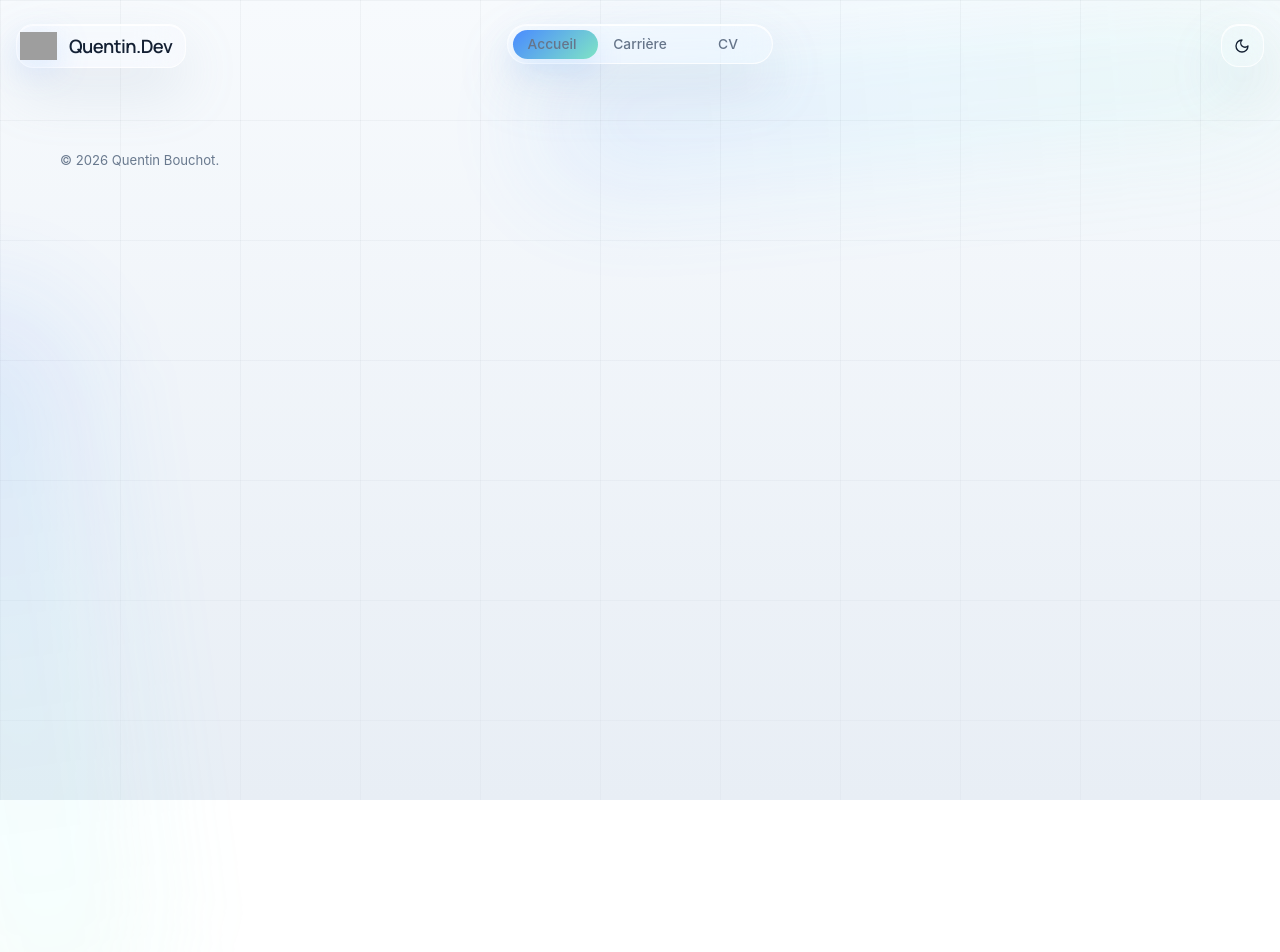
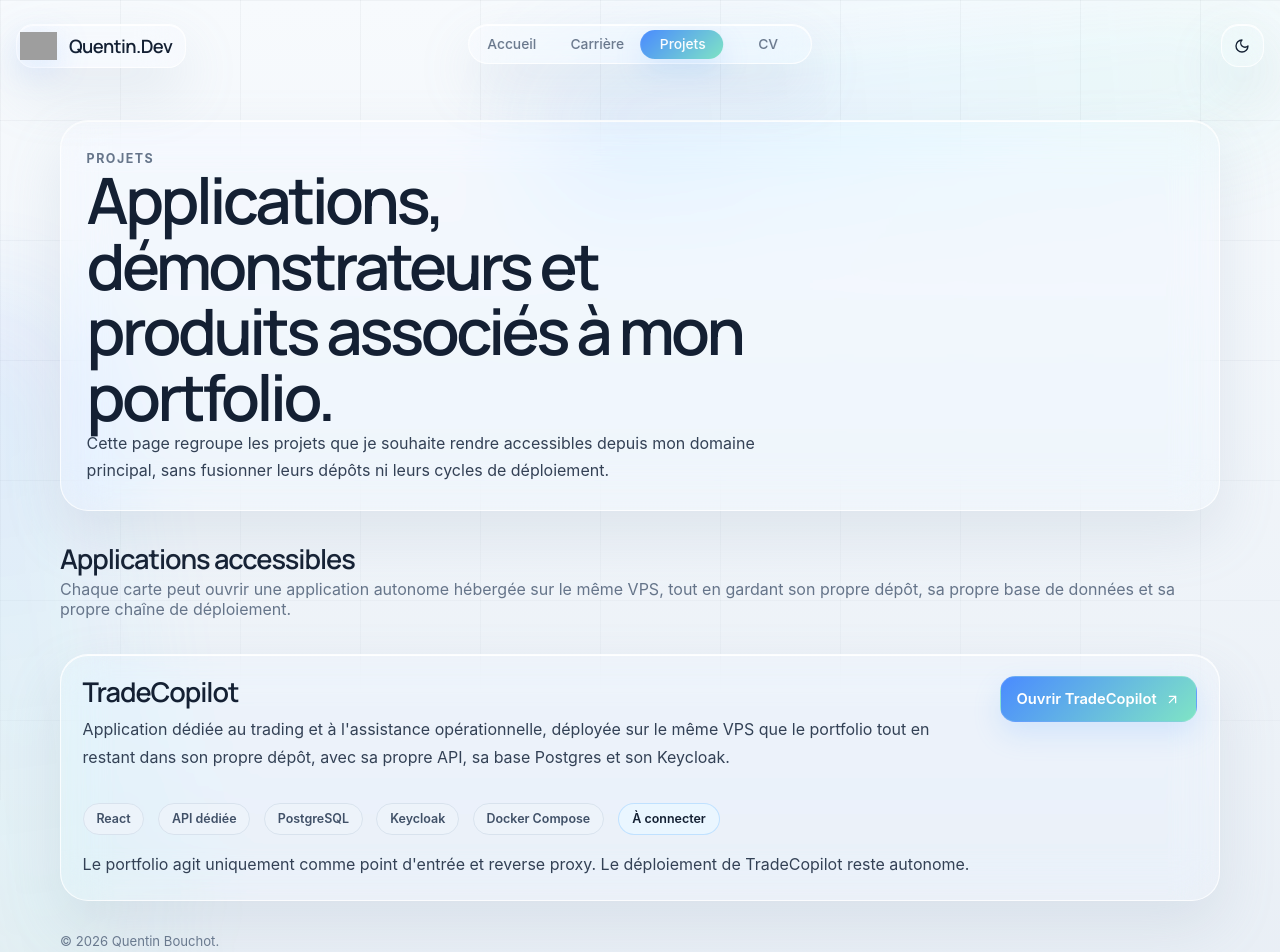
Before and after one commit to QuentinB21/Portfolio_website, a React (Vite) app: page /projets in a window 1280 px wide. Shown: the top 952 px of the page. Before the commit the page ends 800 px from the top, so only its background shows below. Built offline with nearby package versions, Linux system fonts and the light colour scheme; no server answers; grey boxes are pictures that could not be loaded.

Commit message:
feat: integrate TradeCopilot application with reverse proxy and update documentation

```diff
--- a/src/App.css
+++ b/src/App.css
@@ -593,6 +593,13 @@
   display: flex;
   flex-direction: column;
   gap: 0.55rem;
+}
+
+.project-note {
+  margin: 0;
+  color: var(--text-muted);
+  font-size: 0.92rem;
+  line-height: 1.6;
 }
 
 .timeline-list {
--- a/src/App.tsx
+++ b/src/App.tsx
@@ -12,6 +12,7 @@ import { useProfileAge } from './hooks/useProfileAge'
 import { useThemePreference } from './hooks/useThemePreference'
 import { CvPage } from './pages/CvPage'
 import { OverviewPage } from './pages/OverviewPage'
+import { ProjectsPage } from './pages/ProjectsPage'
 import { WorkPage } from './pages/WorkPage'
 import { buildAnalyticsContext, initializeAnalytics, sendAnalyticsEvent } from './utils/analytics'
 import { printHtmlContent } from './utils/printCv'
@@ -87,6 +88,7 @@ function App() {
           <Routes>
             <Route path="/" element={<OverviewPage onNavigate={handleNavigate} currentAge={currentAge} />} />
             <Route path="/work" element={<WorkPage timelineEntries={timelineEntries} />} />
+            <Route path="/projets" element={<ProjectsPage />} />
             <Route path="/cv" element={<CvPage cvHtml={cvHtml} cvLoading={cvLoading} cvError={cvError} />} />
           </Routes>
         </SiteChrome>
--- a/src/config/site.ts
+++ b/src/config/site.ts
@@ -5,12 +5,13 @@ export const CHATBOT_ENABLED = false
 export const navItems: NavItem[] = [
   { label: 'Accueil', path: '/' },
   { label: 'Carrière', path: '/work' },
+  { label: 'Projets', path: '/projets' },
   { label: 'CV', path: '/cv' },
 ]
 
 export const overviewProofs: ProofItem[] = [
   {
-    title: 'Qualité logiciel',
+    title: 'Qualité logicielle',
     body: 'Tests, maintenance et réduction des régressions structurent ma manière de faire évoluer des applications réelles.',
   },
   {
@@ -19,7 +20,7 @@ export const overviewProofs: ProofItem[] = [
   },
   {
     title: 'Industrialisation progressive',
-    body: 'CI/CD, qualité logiciel et testabilité ne sont pas accessoires : ils servent à faire grandir un produit proprement.',
+    body: 'CI/CD, qualité logicielle et testabilité ne sont pas accessoires : ils servent à faire grandir un produit proprement.',
   },
 ]
 
@@ -29,12 +30,13 @@ export const THEME_STORAGE_KEY = 'portfolio:theme'
 export const defaultMessages: ChatMessage[] = [
   {
     from: 'assistant',
-    text: "Salut, je suis QuentinBot. Je peux t'aider a comprendre le parcours de Quentin, ses compétences, les pages du site et te rediriger vers les sections utiles.",
+    text: "Salut, je suis QuentinBot. Je peux t'aider à comprendre le parcours de Quentin, ses compétences, les pages du site et te rediriger vers les sections utiles.",
     suggestedPaths: [
-      { label: 'Voir la page Carrière', path: '/work', reason: 'pour consulter la chronologie, les experiences et les compétences' },
+      { label: 'Voir la page Carrière', path: '/work', reason: 'pour consulter la chronologie, les expériences et les compétences' },
       { label: 'Voir la page CV', path: '/cv', reason: 'pour lire et télécharger le CV' },
+      { label: 'Voir la page Projets', path: '/projets', reason: 'pour accéder aux applications et démonstrations hébergées' },
     ],
   },
 ]
 
-export const MONTH_LABELS = ['Janv.', 'Fevr.', 'Mars', 'Avr.', 'Mai', 'Juin', 'Juil.', 'Aout', 'Sept.', 'Oct.', 'Nov.', 'Dec.']
+export const MONTH_LABELS = ['Janv.', 'Févr.', 'Mars', 'Avr.', 'Mai', 'Juin', 'Juil.', 'Août', 'Sept.', 'Oct.', 'Nov.', 'Déc.']
--- a/src/data/content.tsx
+++ b/src/data/content.tsx
@@ -1,5 +1,5 @@
 import { FiGithub, FiLinkedin, FiMail } from 'react-icons/fi'
-import type { CannedAnswer, ContactItem, Project, Skill, TimelineItem } from '../types'
+import type { CannedAnswer, ContactItem, Project, ShowcaseProject, Skill, TimelineItem } from '../types'
 
 export const skills: Skill[] = [
   { title: 'Backend', items: ['C#', '.NET', 'ASP.NET', 'API REST', 'Architecture logicielle'] },
@@ -12,7 +12,7 @@ export const projects: Project[] = [
   {
     title: 'Outils de diagnostic véhicules',
     description:
-      'Développement et amélioration d’outils de diagnostic pour véhicules utilitaires Renault Trucks, dans un environnement .NET avec enjeux de maintenabilité et de qualité logicielle.',
+      "Développement et amélioration d'outils de diagnostic pour véhicules utilitaires Renault Trucks, dans un environnement .NET avec des enjeux de maintenabilité et de qualité logicielle.",
     stack: ['C#', '.NET', 'WPF', 'Blazor', 'Azure DevOps'],
     link: 'https://www.volvogroup.com',
     status: 'En poste',
@@ -20,10 +20,23 @@ export const projects: Project[] = [
   {
     title: 'Générateur de questionnaires sensoriels',
     description:
-      'Conception frontend d’une application web en Vue.js pour générer des questionnaires sensoriels à partir de templates éditables, avec un travail sur l’ergonomie et le Green IT.',
+      "Conception frontend d'une application web en Vue.js pour générer des questionnaires sensoriels à partir de templates éditables, avec un travail sur l'ergonomie et le Green IT.",
     stack: ['Vue.js', 'TypeScript', 'JavaScript', 'Bootstrap'],
     link: 'https://www.biosystemes.com/',
     status: 'Livré',
+  },
+]
+
+export const showcaseProjects: ShowcaseProject[] = [
+  {
+    title: 'TradeCopilot',
+    description:
+      "Application dédiée au trading et à l'assistance opérationnelle, déployée sur le même VPS que le portfolio tout en restant dans son propre dépôt, avec sa propre API, sa base Postgres et son Keycloak.",
+    stack: ['React', 'API dédiée', 'PostgreSQL', 'Keycloak', 'Docker Compose'],
+    href: '/projets/TradeCopilot/',
+    status: 'À connecter',
+    ctaLabel: 'Ouvrir TradeCopilot',
+    note: "Le portfolio agit uniquement comme point d'entrée et reverse proxy. Le déploiement de TradeCopilot reste autonome.",
   },
 ]
 
@@ -35,7 +48,7 @@ export const timelineItems: TimelineItem[] = [
     periodStart: '2024-09',
     periodEnd: null,
     detail:
-      'Développement et maintenance d’outils de diagnostic pour véhicules utilitaires. Travail sur les correctifs, les évolutions, la qualité logicielle, les tests et les pipelines CI/CD.',
+      "Développement et maintenance d'outils de diagnostic pour véhicules utilitaires. Travail sur les correctifs, les évolutions, la qualité logicielle, les tests et les pipelines CI/CD.",
   },
   {
     kind: 'education',
@@ -52,7 +65,7 @@ export const timelineItems: TimelineItem[] = [
     periodStart: '2023-09',
     periodEnd: '2024-08',
     detail:
-      'Développement frontend d’une application web from scratch en Vue.js pour générer des questionnaires sensoriels depuis des templates éditables.',
+      "Développement frontend d'une application web from scratch en Vue.js pour générer des questionnaires sensoriels depuis des templates éditables.",
   },
   {
     kind: 'education',
@@ -74,7 +87,7 @@ export const cannedAnswers: CannedAnswer[] = [
   {
     keywords: ['stack', 'tech', 'techno', 'compétence', 'competence'],
     answer:
-      'Je travaille surtout avec C# et .NET côté applicatif, Blazor et Vue.js côté interface, et Azure DevOps / CI-CD / Docker pour l’industrialisation et la qualité logicielle.',
+      "Je travaille surtout avec C# et .NET côté applicatif, Blazor et Vue.js côté interface, et Azure DevOps / CI-CD / Docker pour l'industrialisation et la qualité logicielle.",
   },
   {
     keywords: ['exp', 'expérience', 'experience', 'parcours', 'cv'],
@@ -84,11 +97,11 @@ export const cannedAnswers: CannedAnswer[] = [
   {
     keywords: ['qualité', 'qualite', 'tests', 'industrialisation', 'ci', 'cd'],
     answer:
-      'Je m’intéresse particulièrement à la qualité logicielle, à la testabilité, à la réduction des régressions et à l’industrialisation via les tests et les pipelines CI/CD.',
+      "Je m'intéresse particulièrement à la qualité logicielle, à la testabilité, à la réduction des régressions et à l'industrialisation via les tests et les pipelines CI/CD.",
   },
   {
-    keywords: ['projet', 'projets', 'travaux'],
+    keywords: ['projet', 'projets', 'travaux', 'tradecopilot'],
     answer:
-      'Les deux expériences que je mets le plus en avant sont le développement d’outils de diagnostic chez Renault Trucks et la conception d’un générateur de questionnaires sensoriels chez Biosystèmes.',
+      "Le portfolio présente les expériences principales de Quentin et comporte aussi une page Projets. TradeCopilot y est exposé comme application autonome, accessible depuis le même domaine.",
   },
 ]
--- /dev/null
+++ b/src/pages/ProjectsPage.tsx
@@ -0,0 +1,53 @@
+import { FiArrowUpRight } from 'react-icons/fi'
+import { SectionHeader } from '../components/SectionHeader'
+import { showcaseProjects } from '../data/content'
+
+export function ProjectsPage() {
+  return (
+    <>
+      <section className="stacked-section">
+        <div className="glass-panel editorial-hero">
+          <div>
+            <span className="section-kicker">Projets</span>
+            <h1>Applications, démonstrateurs et produits associés à mon portfolio.</h1>
+            <p className="hero-copy">
+              Cette page regroupe les projets que je souhaite rendre accessibles depuis mon domaine principal, sans
+              fusionner leurs dépôts ni leurs cycles de déploiement.
+            </p>
+          </div>
+        </div>
+      </section>
+
+      <section className="stacked-section">
+        <SectionHeader
+          title="Applications accessibles"
+          subtitle="Chaque carte peut ouvrir une application autonome hébergée sur le même VPS, tout en gardant son propre dépôt, sa propre base de données et sa propre chaîne de déploiement."
+        />
+        <div className="project-stack">
+          {showcaseProjects.map((project) => (
+            <article className="glass-panel proof-card project-feature" key={project.title}>
+              <div className="project-feature-head">
+                <div>
+                  <h2>{project.title}</h2>
+                  <p>{project.description}</p>
+                </div>
+                <a className="primary-button inline-action" href={project.href}>
+                  {project.ctaLabel} <FiArrowUpRight size={15} />
+                </a>
+              </div>
+              <div className="pill-row">
+                {project.stack.map((item) => (
+                  <span className="soft-pill" key={item}>
+                    {item}
+                  </span>
+                ))}
+                <span className="accent-pill">{project.status}</span>
+              </div>
+              {project.note ? <p className="project-note">{project.note}</p> : null}
+            </article>
+          ))}
+        </div>
+      </section>
+    </>
+  )
+}
```
Also changed, not shown: docker-compose.prod.yml (+10 -0 lines), src/types.ts (+10 -0 lines), 3 other files (tests, documents, lock files or other folders).
